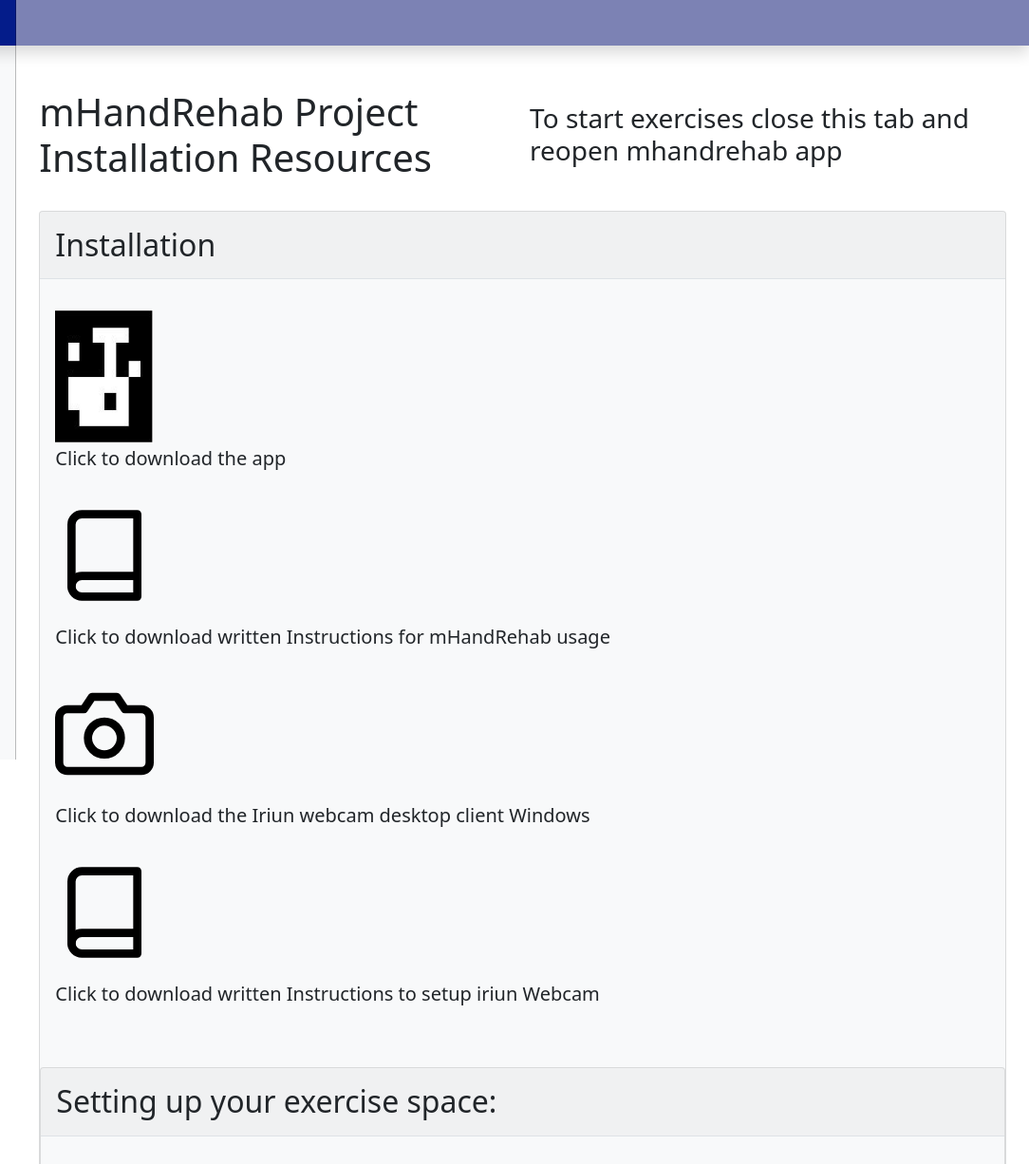
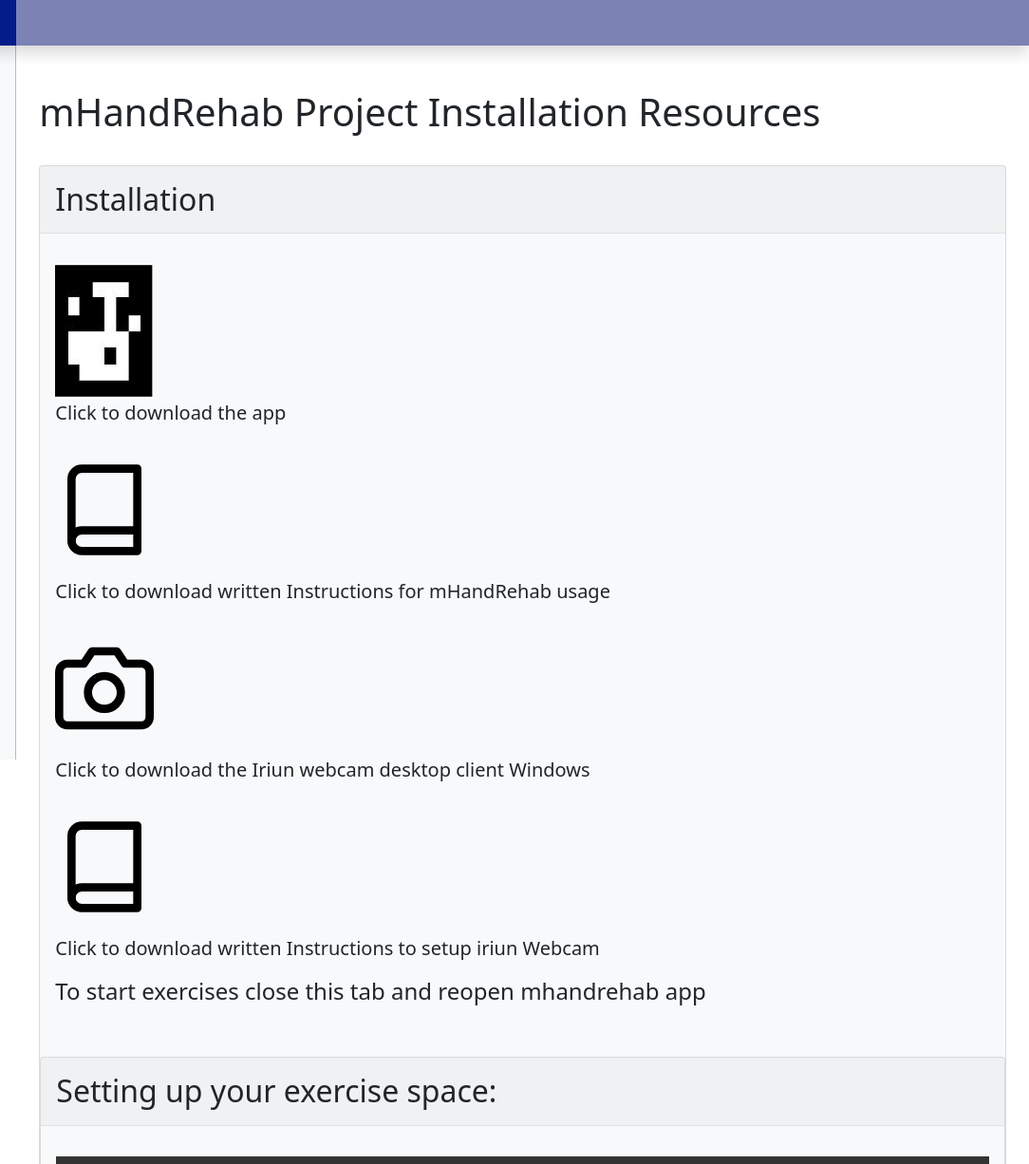
Before and after one commit to bhagirathtallapragada/mhandrehab_tutorials, a plain HTML site: page index.html in a window 1280 px wide. Shown: the top 1226 px of the page at 95% size, 196-1280 px from the left. Drawn offline with nearby package versions, Linux system fonts and the light colour scheme; no server answers; grey boxes are pictures that could not be loaded; files whose address does not match are found by name.

Commit message:
Update index.html

```diff
--- a/index.html
+++ b/index.html
@@ -75,7 +75,6 @@
       <br>
         <div id="main_head" class="d-flex justify-content-between flex-wrap flex-md-nowrap align-items-center pt-3 pb-2 mb-3 border-light">
           <h1 class="h1">mHandRehab Project Installation Resources</h1>
-          <h3>To start exercises close this tab and reopen mhandrehab app </h3>
         </div>
         <div id="d1" class="card text-dark bg-light">
             <div class="card-header d-flex justify-content-between flex-wrap flex-md-nowrap align-items-center pt-3 pb-2 mb-3 border-bottom">
@@ -106,6 +105,9 @@
                     <img src="book.svg" alt="download here" width="104" height="142">
                   </a>
                   <p> Click to download written Instructions to setup iriun Webcam </p>
+                </div>
+                <div  class="col-xs-2">
+                  <h4> To start exercises close this tab and reopen mhandrehab app </h4>
                 </div>
             </div>
       </div>
```
